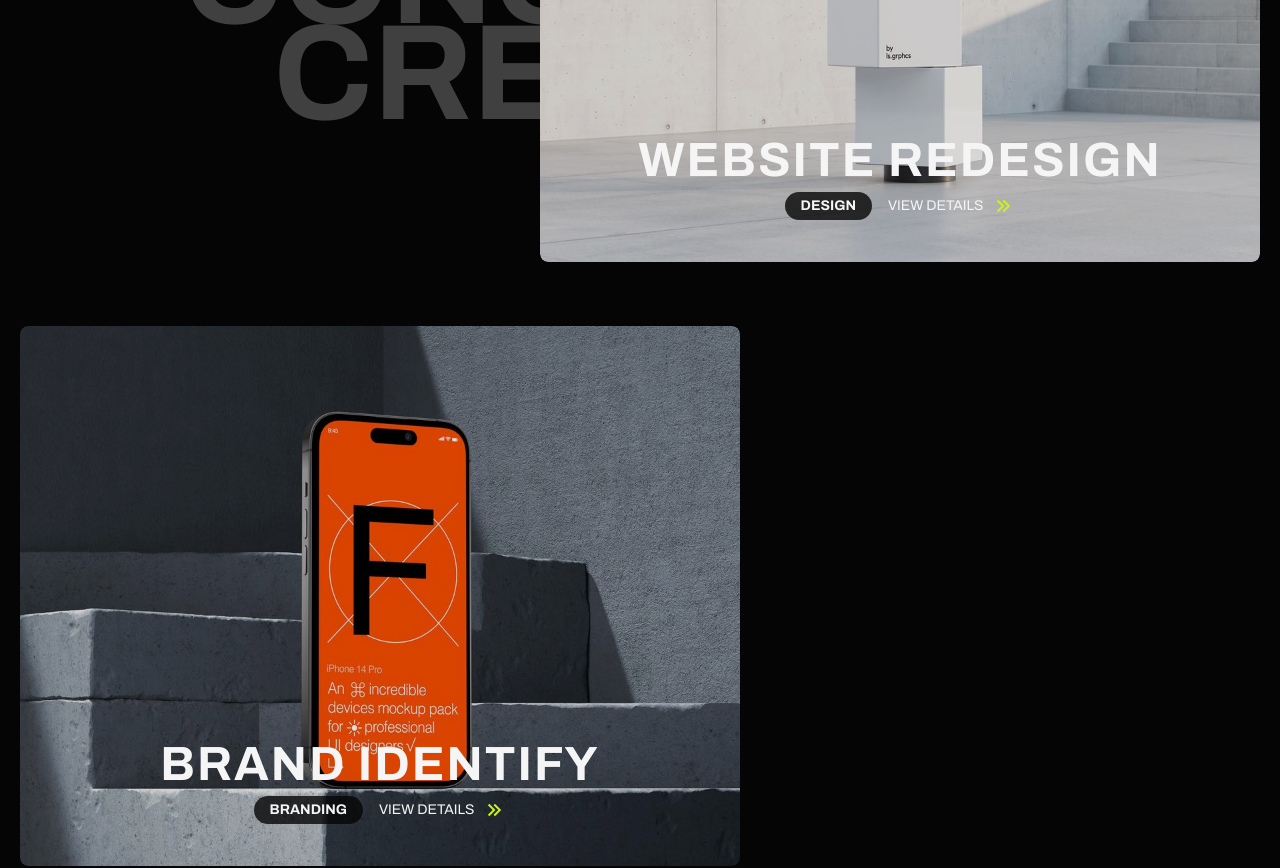
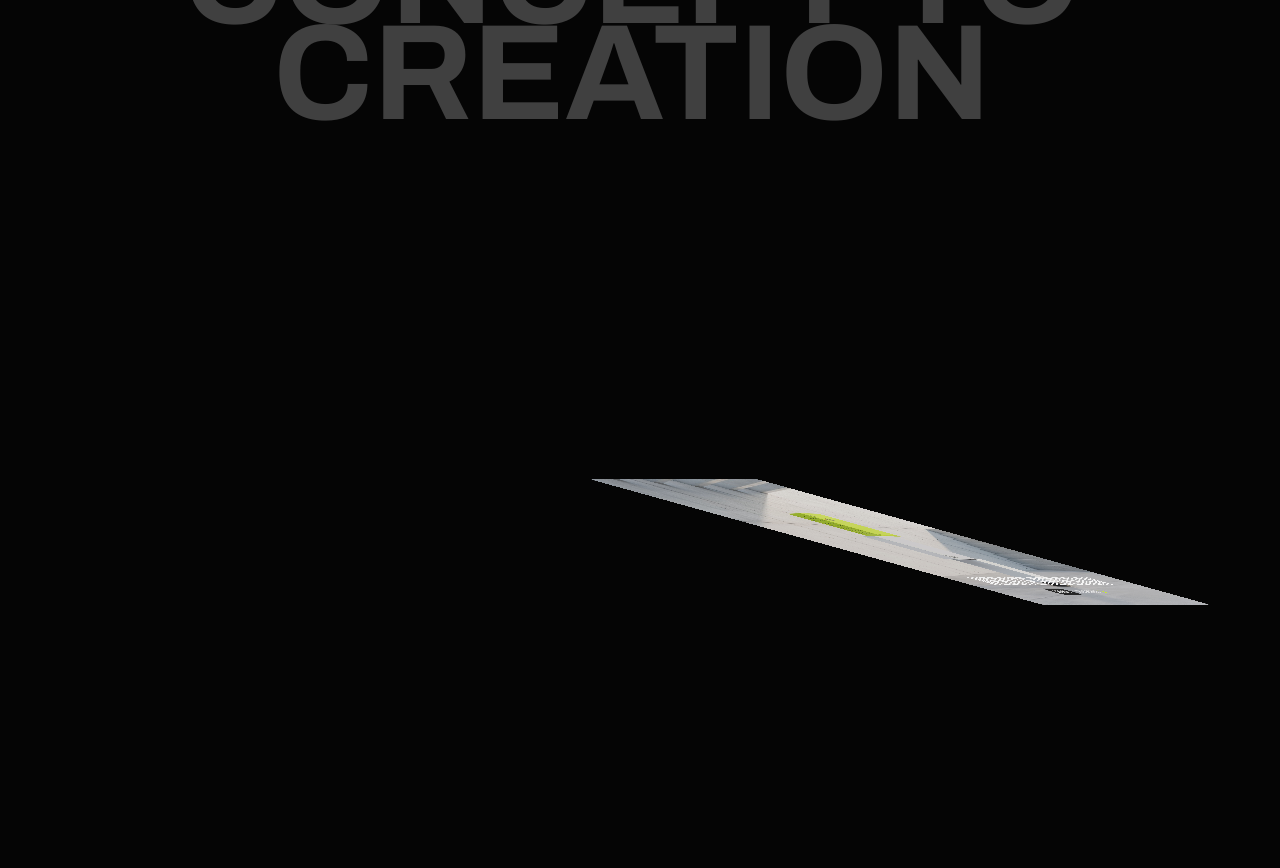
Before and after one commit to poloksan/agency-website, a Next.js app: page / in a window 1280 px wide. Shown: the part 4400-5268 px from the top of the page. Built offline with nearby package versions, Linux system fonts and the light colour scheme.

Commit message:
complte landing page with animation

```diff
--- a/src/components/home/portfolio/Portfolio.jsx
+++ b/src/components/home/portfolio/Portfolio.jsx
@@ -1,46 +1,28 @@
-"use client";
-import React, { useEffect, useRef } from "react";
-import { motion } from "motion/react";
-import { RiArrowRightDoubleFill } from "react-icons/ri";
-import HeadingBorderText from "@/components/headingBorderText/HeadingBorderText";
-import workOne from "@/assets/images/work-one.png";
-import workTwo from "@/assets/images/work-two.png";
-import workThree from "@/assets/images/work-three.png";
-import Image from "next/image";
-import Link from "next/link";
-import { useGSAP } from "@gsap/react";
-import { gsap } from "gsap";
-import { ScrollTrigger } from "gsap/ScrollTrigger";
+'use client';
+import React, { useRef } from 'react';
+import { motion } from 'motion/react';
+import { RiArrowRightDoubleFill } from 'react-icons/ri';
+import HeadingBorderText from '@/components/headingBorderText/HeadingBorderText';
+import workOne from '@/assets/images/work-one.png';
+import workTwo from '@/assets/images/work-two.png';
+import workThree from '@/assets/images/work-three.png';
+import Image from 'next/image';
+import Link from 'next/link';
+import { useGSAP } from '@gsap/react';
+import { gsap } from 'gsap';
+import { ScrollTrigger } from 'gsap/ScrollTrigger';
+
+gsap.registerPlugin(ScrollTrigger);
 
 const worksImgs = [
-    {
-        id: 1,
-        src: workOne,
-        title: "Website Redesign",
-        subTitle: "design",
-    },
-    {
-        id: 2,
-        src: workTwo,
-        title: "brand identify",
-        subTitle: "branding",
-    },
-    {
-        id: 3,
-        src: workThree,
-        title: "development",
-        subTitle: "prototype",
-    },
+    { id: 1, src: workOne, title: 'Website Redesign', subTitle: 'design' },
+    { id: 2, src: workTwo, title: 'brand identify', subTitle: 'branding' },
+    { id: 3, src: workThree, title: 'development', subTitle: 'prototype' },
 ];
 
 const container = {
     hidden: {},
-    show: {
-        transition: {
-            delayChildren: 0.1,
-            staggerChildren: 0.6,
-        },
-    },
+    show: { transition: { delayChildren: 0.1, staggerChildren: 0.6 } },
 };
 
 const item = {
@@ -48,36 +30,63 @@ const item = {
     show: {
         scale: 1,
         opacity: 1,
-        transition: {
-            scale: { type: "spring", bounce: 0.5, duration: 2.5 },
-        },
+        transition: { scale: { type: 'spring', bounce: 0.5, duration: 2.5 } },
     },
 };
 
 export default function PortfolioSection() {
     const sectionRef = useRef(null);
+    const containerRef = useRef(null);
     const textRef = useRef(null);
-    const cardsRef = useRef(null);
 
     useGSAP(() => {
         const section = sectionRef.current;
         const text = textRef.current;
-        const cards = cardsRef.current;
+        const cards = gsap.utils.toArray('.project-card');
 
-        if (!section || !text || !cards) return;
-        gsap.from(text, {
-            scale: 0,
-            opacity: 0,
-            duration: 1,
-        });
-    });
+        const ctx = gsap.context(() => {
+            ScrollTrigger.create({
+                trigger: text,
+                start: 'top 20%',
+                end: () => {
+                    const lastCard = cards[cards.length - 1];
+                    const lastCardBottom = lastCard.getBoundingClientRect().bottom + window.scrollY;
+                    const textTop = text.getBoundingClientRect().top + window.scrollY;
+                    return `+=${lastCardBottom - textTop - 200}`;
+                },
+                pin: true,
+            });
 
-    useEffect(() => {
-        const section = sectionRef.current;
-        const text = textRef.current;
-        const cards = cardsRef.current;
-        console.log(cards);
-    });
+            cards.forEach((card) => {
+                gsap.fromTo(
+                    card,
+                    {
+                        rotateX: 75,
+                        rotateY: 75,
+                        y: 150,
+                        scale: 0.9,
+                        pin: true,
+                    },
+                    {
+                        rotateX: 0,
+                        rotateY: 0,
+                        opacity: 1,
+                        y: 0,
+                        scale: 1,
+                        scrollTrigger: {
+                            trigger: card,
+                            start: 'top 95%',
+                            end: 'top 60%',
+                            scrub: 1,
+                            toggleActions: 'play reverse play reverse',
+                        },
+                    },
+                );
+            });
+        }, section);
+
+        return () => ctx.revert();
+    }, []);
 
     return (
         <motion.section
@@ -86,12 +95,12 @@ export default function PortfolioSection() {
             initial="hidden"
             whileInView="show"
             viewport={{ once: true, amount: 0.2 }}
-            className="w-full max-w-360 mx-auto px-8 py-10 "
+            className="w-full max-w-360 mx-auto px-8 py-10"
         >
             <div className="w-full flex flex-col items-start justify-center relative">
-                {/* under text */}
-                <div ref={textRef} className="text-center -z-999">
-                    <HeadingBorderText text={"featured"} />
+                {/* heading text */}
+                <div ref={textRef} className="text-center -z-999 ">
+                    <HeadingBorderText text={'featured'} />
                     <motion.h2
                         variants={item}
                         className="uppercase text-[70px] md:text-[130px] lg:text-[192px] font-semibold tracking-tight lg:-mt-16 pointer-events-none"
@@ -106,38 +115,32 @@ export default function PortfolioSection() {
                     </motion.h3>
                 </div>
 
-                {/* cards */}
+                {/* cards wrapper — এটাই pin হবে */}
                 <div
-                    ref={cardsRef}
-                    className="w-full flex flex-col items-center gap-16 z-999 -mb-10 lg:-mb-110"
+                    ref={containerRef}
+                    className="w-full flex flex-col items-center gap-16 z-999 mb-80"
                 >
                     {worksImgs.map((work, i) => {
-                        const { id, title, subTitle, src } = work;
+                        const { title, subTitle, src } = work;
+
                         return (
                             <motion.div
-                                key={i}
+                                key={work.id}
                                 initial="rest"
                                 animate="rest"
                                 whileHover="hover"
-                                className={`w-full inline-block max-w-180 relative ${
+                                className={`project-card w-full inline-block max-w-180 relative ${
                                     i === 0
-                                        ? "lg:left-22 xl:left-65"
+                                        ? 'lg:left-22 xl:left-65'
                                         : i === 1
-                                          ? "lg:right-22 xl:right-65"
-                                          : ""
-                                } lg:bottom-100 object-cover overflow-hidden rounded-lg`}
+                                          ? 'lg:right-22 xl:right-65'
+                                          : ''
+                                } object-cover overflow-hidden rounded-lg`}
                             >
-                                <Link href={"/"}>
-                                    {/* image scale */}
+                                <Link href={'/'}>
                                     <motion.div
-                                        variants={{
-                                            rest: { scale: 1 },
-                                            hover: { scale: 1.1 },
-                                        }}
-                                        transition={{
-                                            duration: 0.5,
-                                            ease: "easeInOut",
-                                        }}
+                                        variants={{ rest: { scale: 1 }, hover: { scale: 1.1 } }}
+                                        transition={{ duration: 0.5, ease: 'easeInOut' }}
                                         className="rounded-lg"
                                     >
                                         <Image
@@ -147,34 +150,25 @@ export default function PortfolioSection() {
                                         />
                                     </motion.div>
 
-                                    {/* text wrapper (FIXED, no motion here) */}
                                     <div className="w-full text-center absolute bottom-0 left-1/2 -translate-x-1/2 -translate-y-1/2">
-                                        {/* only title moves */}
                                         <motion.h2 className="relative h-10 md:h-12 overflow-hidden cursor-pointer">
                                             <motion.div
                                                 variants={{
                                                     rest: { y: 0 },
-                                                    hover: {
-                                                        y: "calc(-3rem - 0.5rem)",
-                                                    }, // h-12 + gap-2
+                                                    hover: { y: 'calc(-3rem - 0.5rem)' },
                                                 }}
-                                                transition={{
-                                                    duration: 0.3,
-                                                    ease: "easeInOut",
-                                                }}
+                                                transition={{ duration: 0.3, ease: 'easeInOut' }}
                                                 className="flex flex-col items-center lg:gap-2"
                                             >
                                                 <span className="block h-12 leading-8 lg:leading-12 w-full text-center uppercase font-bold text-2xl lg:text-5xl tracking-[2px]">
                                                     {title}
                                                 </span>
-
                                                 <span className="block h-12 leading-8 lg:leading-12 w-full text-center uppercase font-bold text-2xl lg:text-5xl tracking-[2px]">
                                                     {title}
                                                 </span>
                                             </motion.div>
                                         </motion.h2>
 
-                                        {/* subtitle + view details stays fixed */}
                                         <div className="lg:mt-2 flex items-center justify-center gap-4 text-xs md:text-sm uppercase">
                                             <h6 className="bg-custom-black/80 px-4 py-1 font-bold rounded-full">
                                                 {subTitle}
--- a/src/components/moveBtn/MoveBtn.jsx
+++ b/src/components/moveBtn/MoveBtn.jsx
@@ -10,7 +10,7 @@ export default function MoveBtn() {
         >
             <BsArrowUpRight className="text-lg xl:text-2xl group-hover:rotate-45 duration-500" />
             <button type="button" className="cursor-pointer">
-                Let&apos;s Start
+                Let&apos;s Talk
             </button>
         </Link>
     );
```
Also changed, not shown: src/components/cta/CTA.jsx (+3 -7 lines), src/components/navbar/Navbar.jsx (+32 -38 lines), 1 other file (tests, documents, lock files or other folders).
